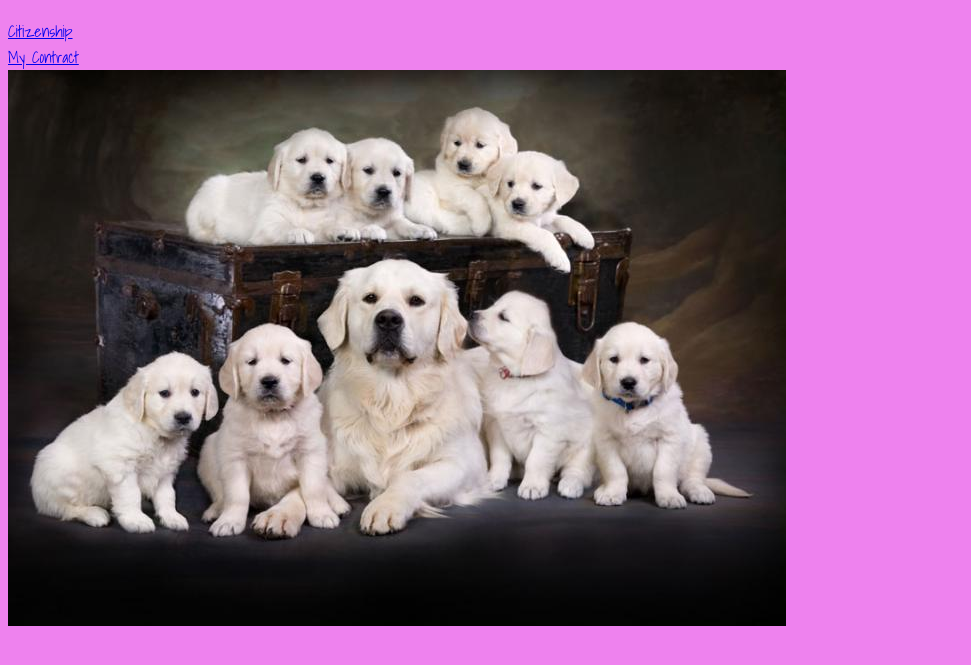
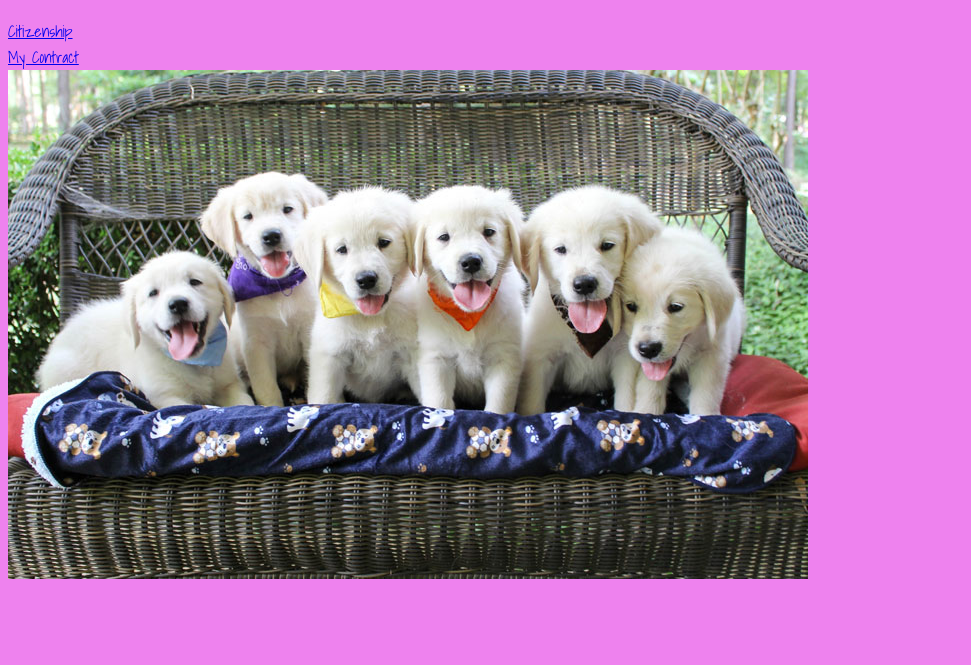
Before and after one commit to LSRHS-1-25/Site, a plain HTML site: page index.html in a window 1280 px wide. Shown: the part 63-728 px from the top of the page, without its empty margins (0-971 px from the left). Drawn offline with Linux system fonts and the light colour scheme.

Commit message:
starting website

```diff
--- a/index.html
+++ b/index.html
@@ -10,6 +10,6 @@
     <br/>
     <a href="contract.html">My Contract</a>
     <br/>
-    <img src= "puppies.jpg">
+    <img src= "puppiess.jpg">
   </body>
 </html>
```
Also changed, not shown: puppiess.jpg (added).
